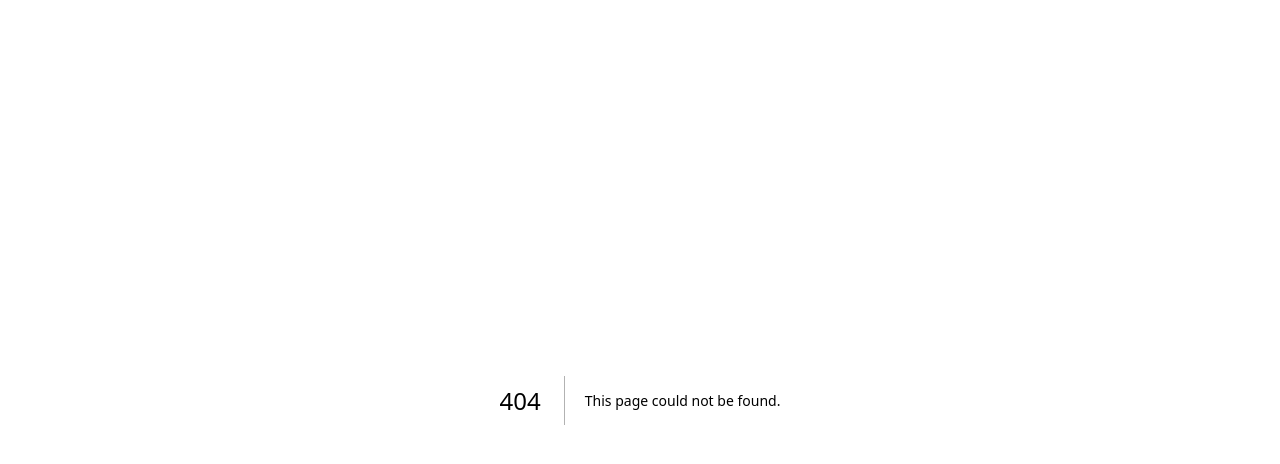
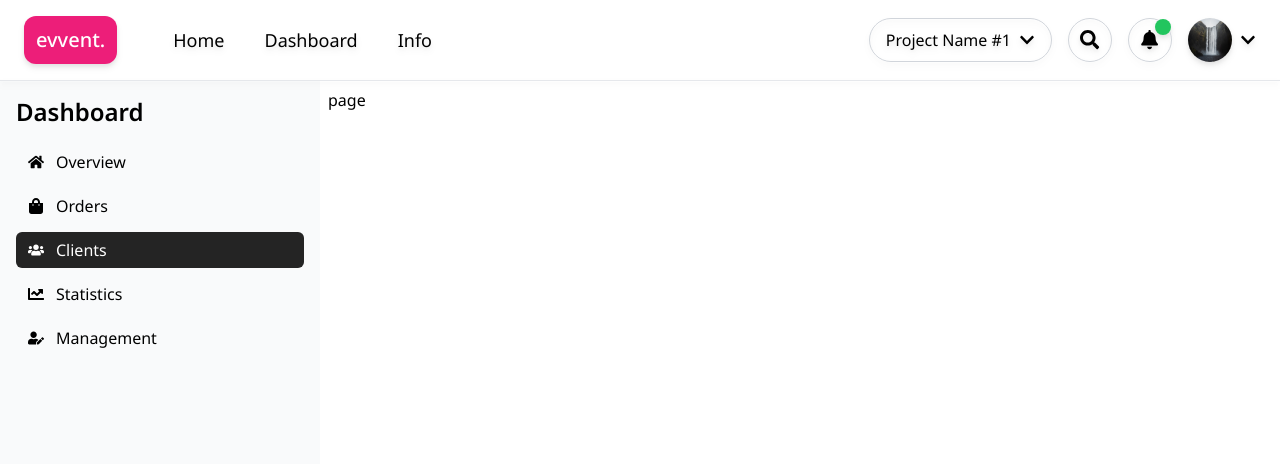
Before and after one commit to Niklas-dev/dashboard-task, a Next.js app: page /dashboard/clients in a window 1280 px wide. Before the commit this address had no page. Shown: the top 464 px of the page. Built offline with nearby package versions, Linux system fonts and the light colour scheme.

Commit message:
add more placeholder subroutes

```diff
--- /dev/null
+++ b/src/app/dashboard/clients/page.tsx
@@ -0,0 +1,5 @@
+export default function Page() {
+  return (
+    <div>page</div>
+  )
+}
--- /dev/null
+++ b/src/app/dashboard/management/page.tsx
@@ -0,0 +1,3 @@
+export default function Page() {
+  return <div>page</div>;
+}
--- /dev/null
+++ b/src/app/dashboard/statistics/page.tsx
@@ -0,0 +1,3 @@
+export default function Page() {
+  return <div>page</div>;
+}
```
